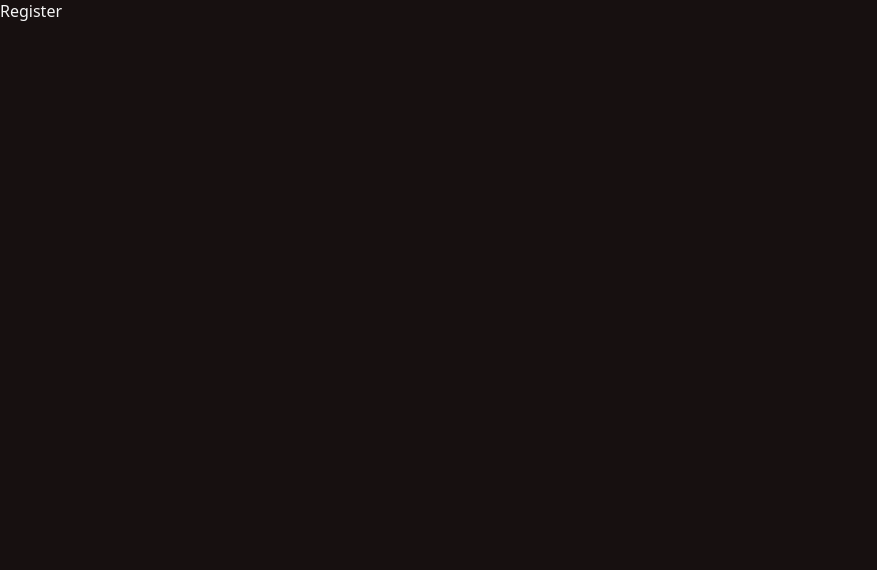
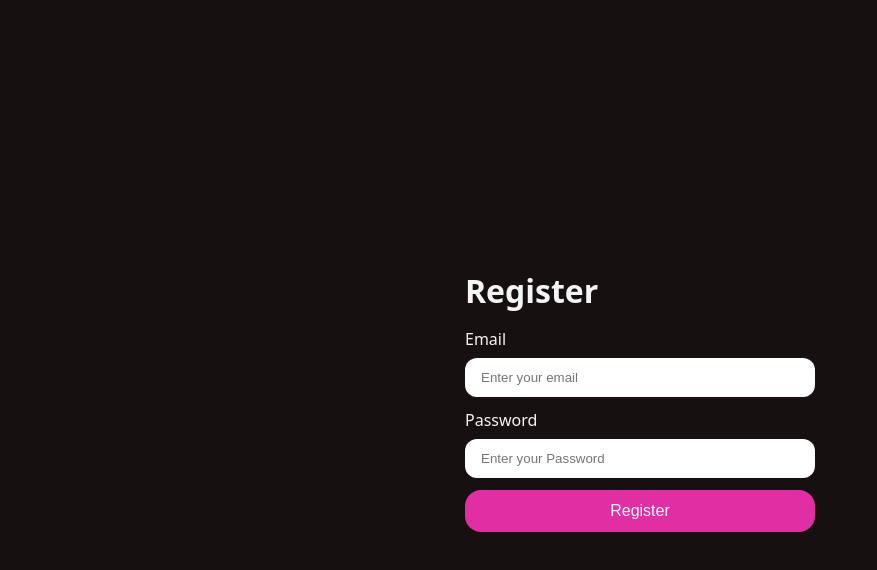
Before and after one commit to Himanshu116k/Smart_Ai_Resume_Checker, a React app in the folder Frontend/: page /register in a window 1280 px wide. Shown: the top 570 px of the page, without its empty margins (0-877 px from the left). Built offline with nearby package versions, Linux system fonts and the light colour scheme; the HTML template or start-up script is replaced by a standard one.

Commit message:
small work on fontend

```diff
--- a/Frontend/src/features/auth/pages/Login.jsx
+++ b/Frontend/src/features/auth/pages/Login.jsx
@@ -1,10 +1,15 @@
 import "../../auth/auth.form.scss"
 const Login = () => {
+
+  const handleSubmit = (e) =>{
+    e.preventDefault();
+  }
+
   return (
    <main>
     <div className="from-container">
       <h1>Login</h1>
-      <form>
+      <form onSubmit={handleSubmit}>
         <div className="input-group">
           <label htmlFor="email">Email</label>
           <input type="email" id="email" name="email" placeholder="Enter your email" />
--- a/Frontend/src/features/auth/pages/Register.jsx
+++ b/Frontend/src/features/auth/pages/Register.jsx
@@ -1,8 +1,32 @@
 import React from 'react'
 
 const Register = () => {
+
+   const handleSubmit = (e) =>{
+    e.preventDefault();
+  }
   return (
-    <div>Register</div>
+    <main>
+    <div className="from-container">
+      <h1>Register
+      </h1>
+      <form onSubmit={handleSubmit}>
+        <div className="input-group">
+          <label htmlFor="email">Email</label>
+          <input type="email" id="email" name="email" placeholder="Enter your email" />
+
+        </div>
+        <div className="input-group">
+          <label htmlFor="password">Password</label>
+          <input type="password" id="password" name="password" placeholder="Enter your Password" />
+
+        </div>
+        <button className='button primary-button '>Register
+
+        </button>
+      </form>
+    </div>
+   </main>
   )
 }
 
--- a/Frontend/src/style/button.scss
+++ b/Frontend/src/style/button.scss
@@ -4,4 +4,24 @@
     padding-inline: 1rem1.5rem;
     padding-block: 0.75rem;
     border-radius: 1rem;
+    cursor: pointer;
+
+
+
+
+
+
+    transition: all 0.3s ease-in-out;
+
+    &.primary-button{
+        background-color: #e12ea3;
+        color: whitesmoke;
+        font-weight: 500;
+        font-size: 1rem;
+    }
+    &:active{
+        transform: scale(0.9);
+        background-color: aquamarine;
+        color:black
+    }
 }
```
